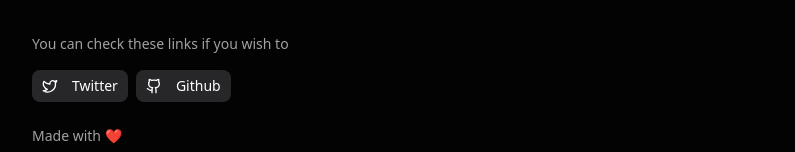
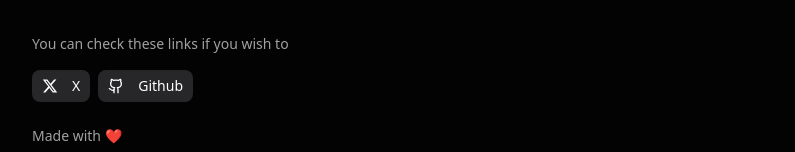
Before and after one commit to newbdez33/jacky.jp, a Next.js app: page / in a window 1280 px wide. Shown: the part 430-582 px from the top of the page, without its empty margins (224-1019 px from the left). Built offline with nearby package versions, Linux system fonts and the light colour scheme; no server answers.

Commit message:
Update Twitter icon to X logo and text to X

```diff
--- a/components/footer.tsx
+++ b/components/footer.tsx
@@ -1,6 +1,19 @@
 import Link from "next/link";
-import { Github, Twitter } from "lucide-react";
+import { Github } from "lucide-react";
 import { Button } from "@/components/ui/button";
+
+function XIcon({ className }: { className?: string }) {
+  return (
+    <svg
+      viewBox="0 0 24 24"
+      aria-hidden="true"
+      className={className}
+      fill="currentColor"
+    >
+      <path d="M18.244 2.25h3.308l-7.227 8.26 8.502 11.24H16.17l-5.214-6.817L4.99 21.75H1.68l7.73-8.835L1.254 2.25H8.08l4.713 6.231zm-1.161 17.52h1.833L7.084 4.126H5.117z" />
+    </svg>
+  );
+}
 
 export function Footer() {
   return (
@@ -11,8 +24,8 @@ export function Footer() {
           <div className="flex gap-2">
             <Button size="sm" asChild className="bg-zinc-800 hover:bg-zinc-700 text-white border-zinc-700">
               <Link href="https://x.com/newbdez33" target="_blank" rel="noopener noreferrer">
-                <Twitter className="mr-2 h-4 w-4" />
-                Twitter
+                <XIcon className="mr-2 h-3.5 w-3.5" />
+                X
               </Link>
             </Button>
             <Button size="sm" asChild className="bg-zinc-800 hover:bg-zinc-700 text-white border-zinc-700">
```
